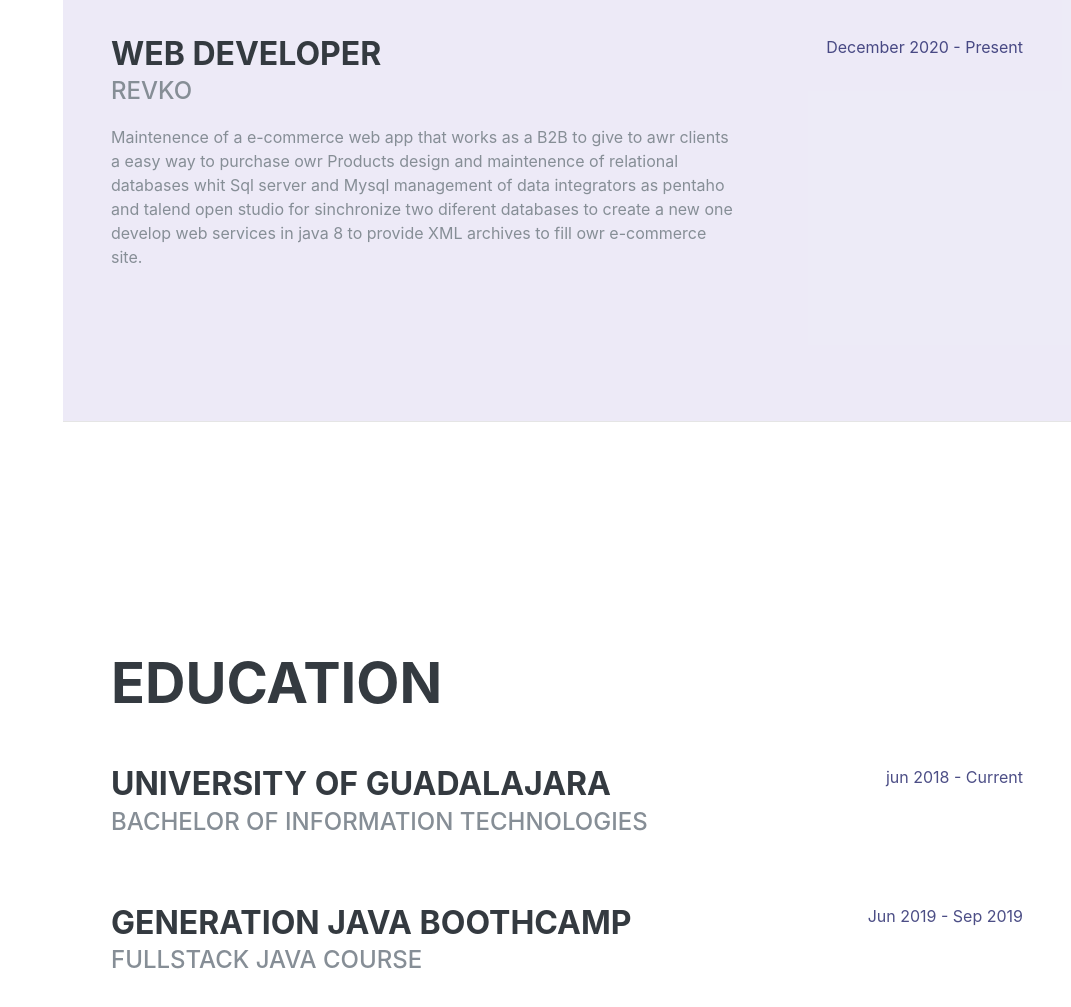
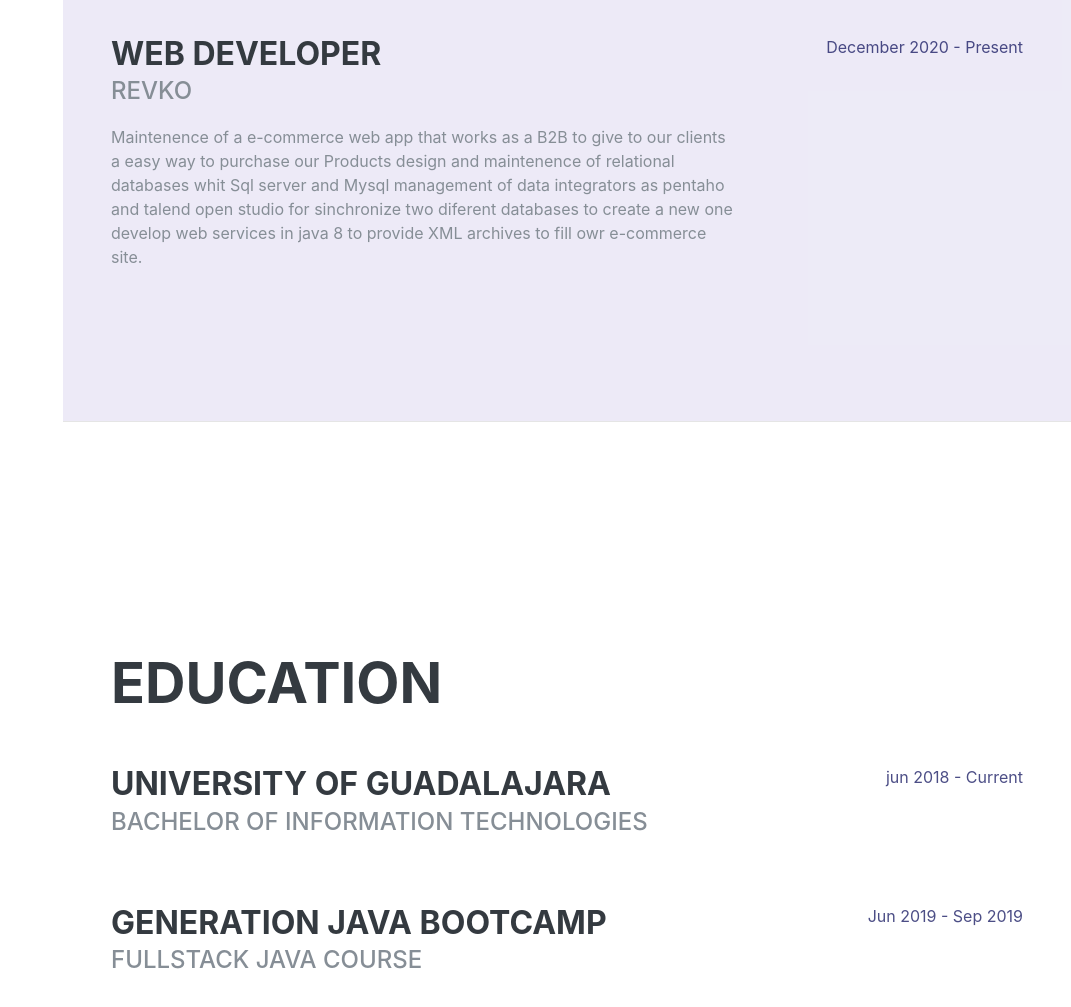
Before and after one commit to Adancho09/mean-crud, a website: page public/index.html in a window 1280 px wide. Shown: the part 1180-2187 px from the top of the page, without its empty margins (209-1280 px from the left). Drawn offline with Linux system fonts and the light colour scheme; a web font is replaced by a local one.

Commit message:
se corrigen algunas faltas de ortografia

```diff
--- a/public/index.html
+++ b/public/index.html
@@ -136,7 +136,7 @@
           <div class="resume-content">
             <h3 class="mb-0">Web Developer</h3>
             <div class="subheading mb-3">Revko </div>
-            <p>Maintenence of a e-commerce web app that works as a B2B to give to awr clients a easy way to purchase owr Products
+            <p>Maintenence of a e-commerce web app that works as a B2B to give to our clients a easy way to purchase our Products
               design and maintenence of relational databases whit Sql server and Mysql management of data integrators as pentaho and talend open studio
               for sinchronize two diferent databases to create a new one
               develop web services in java 8 to provide XML archives to fill owr e-commerce site.
@@ -173,7 +173,7 @@
 
         <div class="resume-item d-flex flex-column flex-md-row justify-content-between">
           <div class="resume-content">
-            <h3 class="mb-0">Generation Java Boothcamp </h3>
+            <h3 class="mb-0">Generation Java Bootcamp </h3>
             <div class="subheading mb-3">Fullstack java course </div>
 
           </div>
```
